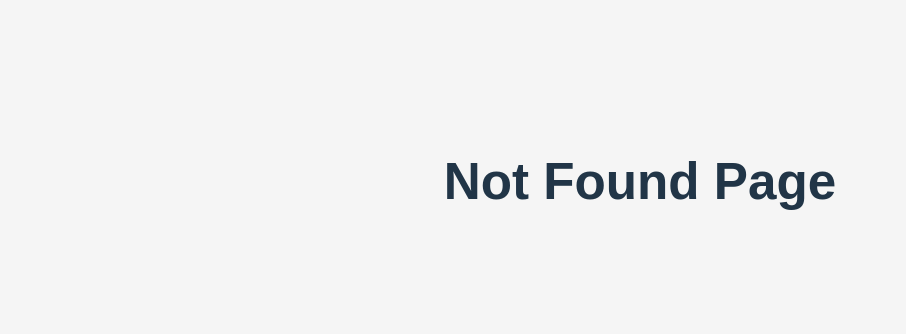
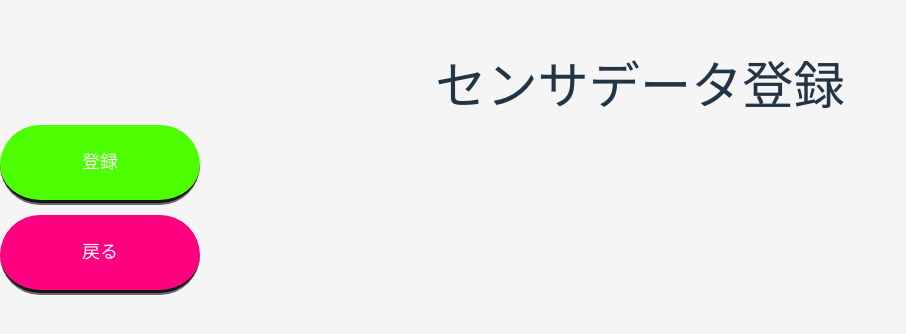
Before and after one commit to 20-shimizu/driver-lisence, a React (Vite) app in the folder frontend/: page /sensor_data_input in a window 1280 px wide. Before the commit this address had no page. Shown: the part 218-552 px from the top of the page, without its empty margins (0-906 px from the left). Built offline with nearby package versions, Linux system fonts and the light colour scheme.

Commit message:
add sensor_data_input page

```diff
--- a/frontend/src/main.jsx
+++ b/frontend/src/main.jsx
@@ -14,6 +14,7 @@ import UserProfile from "./pages/UserProfile.jsx";
 import UserRegistration from "./pages/UserRegistration.jsx";
 import Alert from "./pages/Alert.jsx"
 import FamilyProfile from './pages/FamilyProfile.jsx';
+import SensorDataInput from './pages/SensorDataInput.jsx';
 
 const queryClient = new QueryClient
 
@@ -32,6 +33,7 @@ function Hub() {
           {/* <Route path="/email_sendform" element={<EmailSendForm />} /> */}
           <Route path="/family_profile" element={<FamilyProfile />} />
           <Route path="/user_profile" element={<UserProfile />} />
+          <Route path="/sensor_data_input" element={<SensorDataInput />} />
 
           <Route path="*" element={<h1>Not Found Page</h1>} />
 
--- a/frontend/src/pages/Alert.jsx
+++ b/frontend/src/pages/Alert.jsx
@@ -10,6 +10,7 @@ function Alert () {
             <h1>免許返納を行うことをつよく推奨します。</h1>
             <a href="https://www.keishicho.metro.tokyo.lg.jp/menkyo/koshin/jisyu_hennou/index.html" target="_blank" rel="noopener noreferrer" className="btn btn--red">免許返納について</a>
             <Link to="/detailed_result" className="btn btn--pink">詳しい結果を見る</Link>
+            <Link to="/" className="btn btn--pink">戻る</Link>
         </div>
     )
 }
--- /dev/null
+++ b/frontend/src/pages/SensorDataInput.jsx
@@ -0,0 +1,13 @@
+import{ Link } from "react-router-dom";
+
+function SensorDataInput () {
+    return (
+        <div>
+            <h1>センサデータ登録</h1>
+            <div className="btn btn--green">登録</div>
+            <Link to="/" className="btn btn--pink">戻る</Link>
+        </div>
+    )
+}
+
+export default SensorDataInput;
--- a/frontend/src/pages/Top.jsx
+++ b/frontend/src/pages/Top.jsx
@@ -6,7 +6,7 @@ import { getReportsByUserIdDriveReportsUsersUserIdGet, getUserMeUsersMeGet } fro
 const Top = () => {
   const [isLoggedIn, setIsLoggedIn] = useState(false);
   const [userId, setUserId] = useState(null);
-  const [alertCount, setAlertCount] = useState(0);
+  const [isAlert, setIsAlert] = useState(false);
 
   useEffect(() => {
     const accessToken = localStorage.getItem("access_token");
@@ -36,10 +36,14 @@ const Top = () => {
     const fetchReportData = async () => {
       try {
         const data = await getReportsByUserIdDriveReportsUsersUserIdGet(userId);
-        const count = data.data.filter(item => item.evaluationStatus === 2).length;
-        setAlertCount(count);
+        const latestData = data.data.at(-1);
+        if (latestData.evaluationStatus === 2) {
+          setIsAlert(true);
+        } else {
+          setIsAlert(false);
+        }
       } catch (err) {
-        setAlertCount(0);
+        setIsAlert(false);
       }
     };
 
@@ -54,15 +58,16 @@ const Top = () => {
 
       {isLoggedIn ? (
         <>
-          {alertCount === 0 ? (
+          {isAlert ? (
+            <Link to="/alert" className="btn btn--red">運転結果</Link>
+          ) :  (
             <Link to="/simple_result" className="btn btn--red">運転結果</Link>
-          ) :  (
-            <Link to="/alert" className="btn btn--red">運転結果</Link>
           )}
           <Link to="/driving_history" className="btn btn--purple">過去の結果を見る</Link>
           <a href="https://www.keishicho.metro.tokyo.lg.jp/menkyo/koshin/jisyu_hennou/index.html" target="_blank" rel="noopener noreferrer" className="btn btn--yellow">免許返納について</a>
           <Link to="/family_profile" className='btn btn--green'>家族情報登録</Link>
           <Link to="/user_profile" className="btn btn--green">ユーザー情報</Link>
+          <Link to="/sensor_data_input" className="btn btn--purple">センサデータ登録</Link>
         </>
       ) : (
         <>
```
